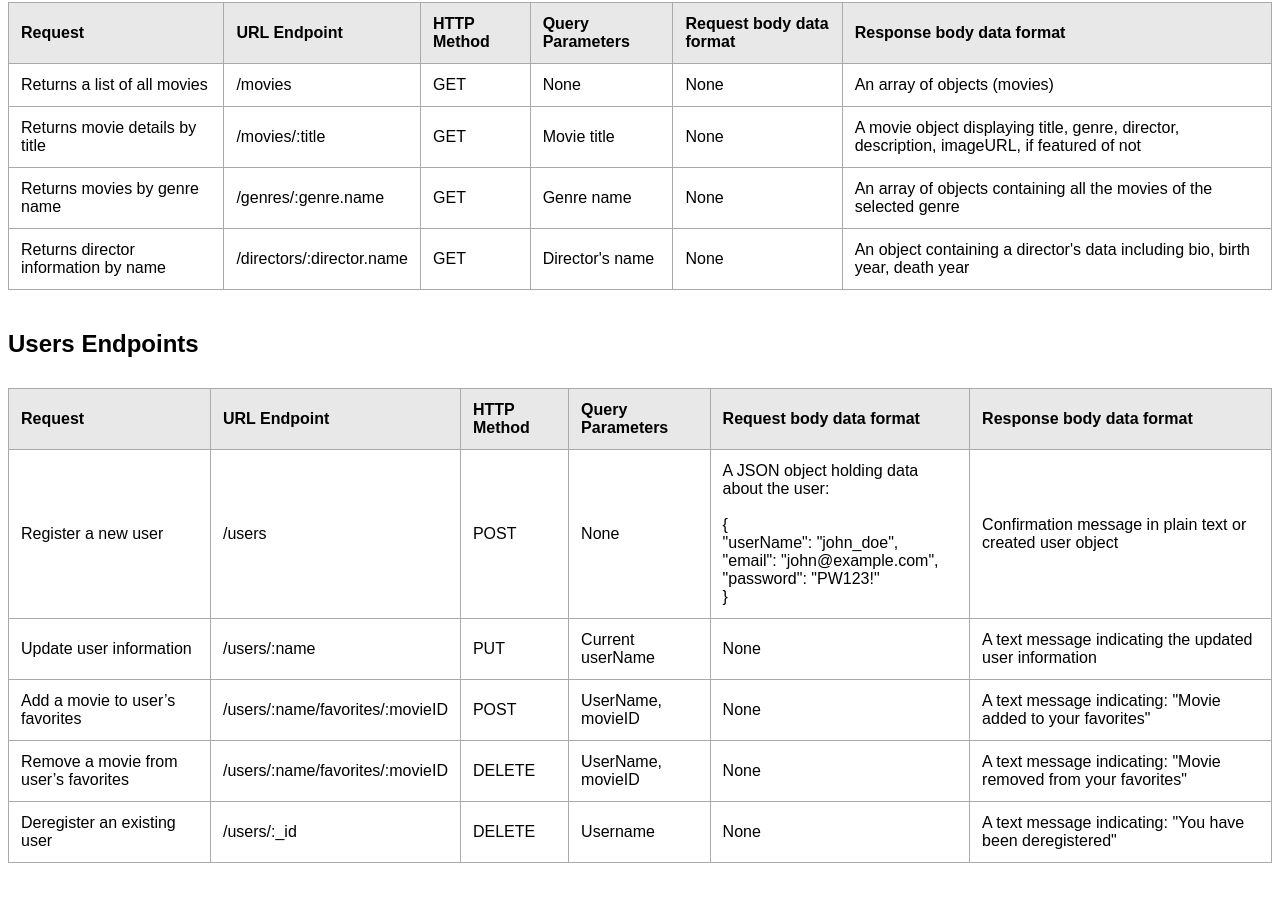
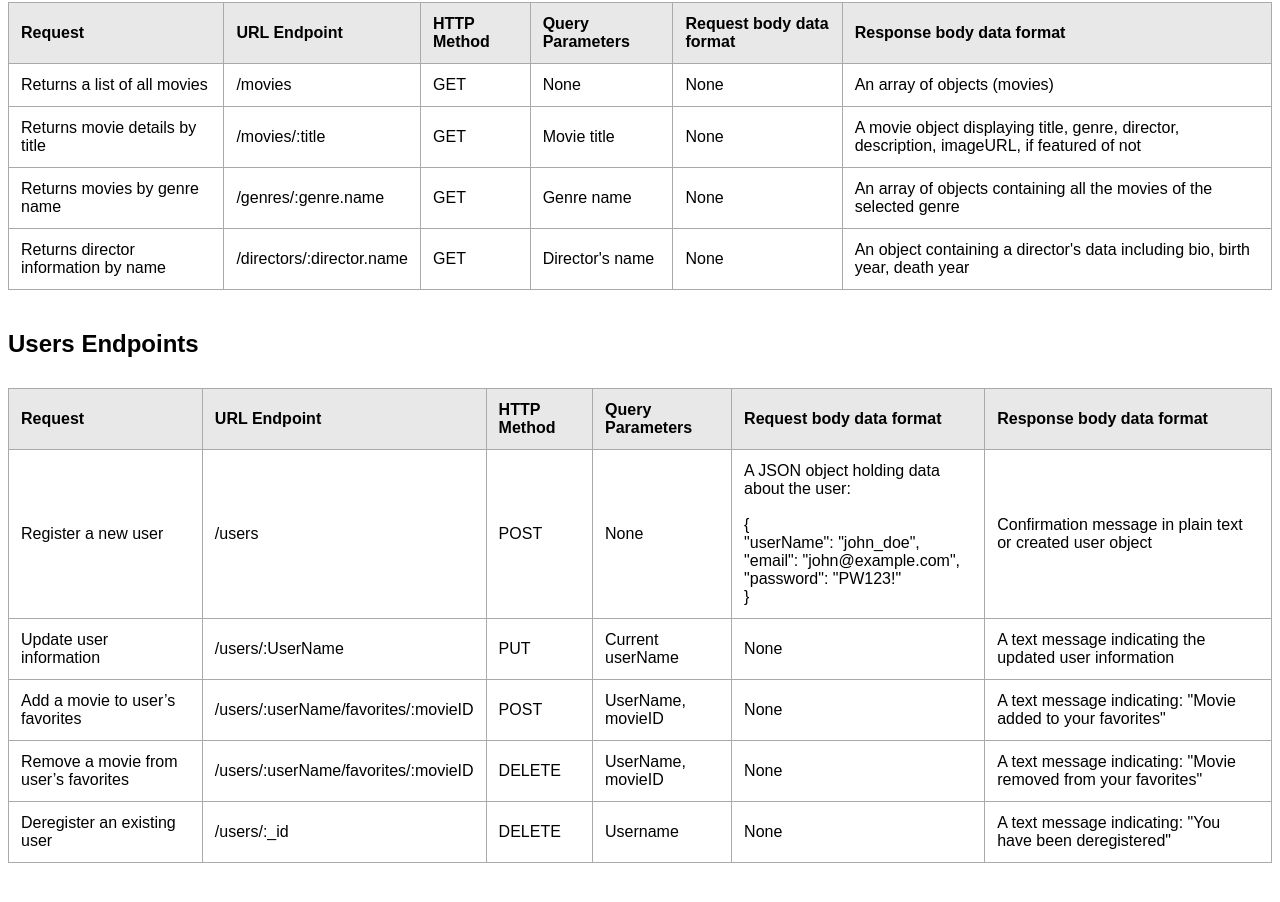
Before and after one commit to LambicJaune/movie_api, a website: page public/documentation.html in a window 1280 px wide. Shown: the part 236-1138 px from the top of the page. Drawn offline with Linux system fonts and the light colour scheme.

Commit message:
Updated endpoints documentation.html

```diff
--- a/public/documentation.html
+++ b/public/documentation.html
@@ -125,7 +125,7 @@
 
         <tr>
             <td>Update user information</td>
-            <td>/users/:name</td>
+            <td>/users/:UserName</td>
             <td>PUT</td>
             <td>Current userName</td>
             <td>None</td>
@@ -134,7 +134,7 @@
 
         <tr>
             <td>Add a movie to user’s favorites</td>
-            <td>/users/:name/favorites/:movieID</td>
+            <td>/users/:userName/favorites/:movieID</td>
             <td>POST</td>
             <td>UserName, movieID</td>
             <td>None</td>
@@ -143,7 +143,7 @@
 
         <tr>
             <td>Remove a movie from user’s favorites</td>
-            <td>/users/:name/favorites/:movieID</td>
+            <td>/users/:userName/favorites/:movieID</td>
             <td>DELETE</td>
             <td>UserName, movieID</td>
             <td>None</td>
```
